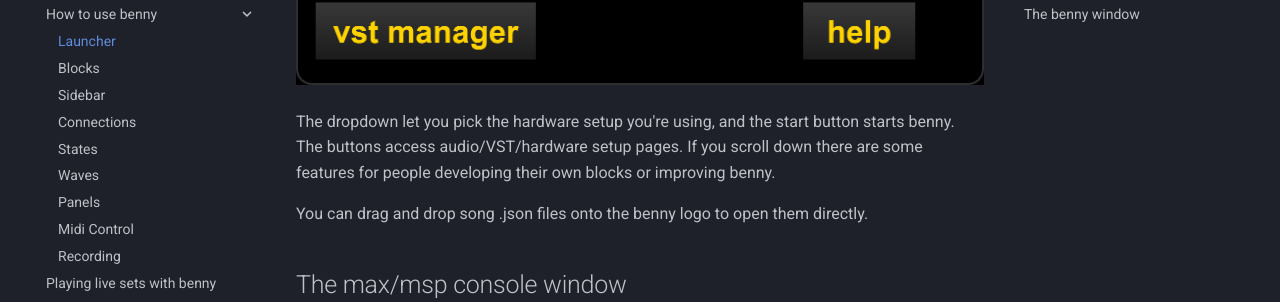
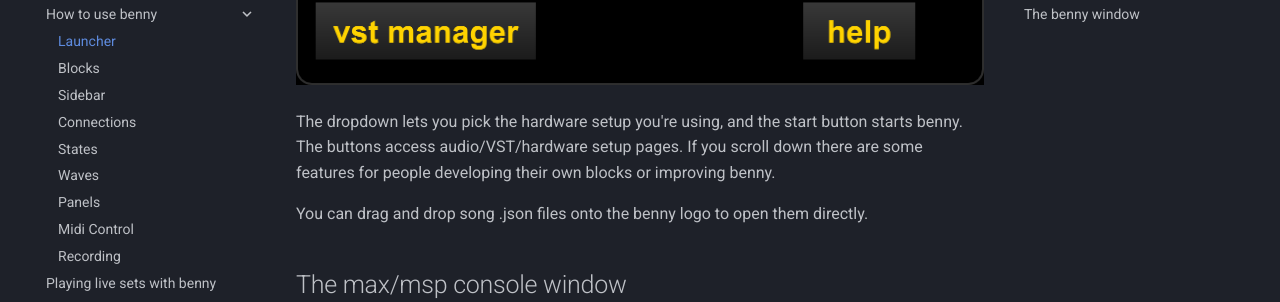
Before and after one commit to playbenny/benny_manual, an MkDocs documentation site: the page built from docs/launcher.md, in a window 1280 px wide and 900 px high, scrolled down 993 px. Shown: the part 148-450 px from the top of the window. Built offline with MkDocs 1.6.1 and Material for MkDocs 9.7.7, drawn with Linux system fonts in a browser that asks for light colours; comment, search, counter and statistics services are not loaded.

Commit message:
clarifying

```diff
--- a/docs/launcher.md
+++ b/docs/launcher.md
@@ -4,7 +4,7 @@ When you first open benny a couple of windows should appear:
 
 ![benny launcher window](assets/screenshots/launcher_window.png)
 
-The dropdown let you pick the hardware setup you're using, and the start button starts benny. The buttons access audio/VST/hardware setup pages. If you scroll down there are some features for people developing their own blocks or improving benny.
+The dropdown lets you pick the hardware setup you're using, and the start button starts benny. The buttons access audio/VST/hardware setup pages. If you scroll down there are some features for people developing their own blocks or improving benny.
 
 You can drag and drop song .json files onto the benny logo to open them directly.
 
```
Also changed, not shown: docs/blocks.md (+5 -5 lines).
